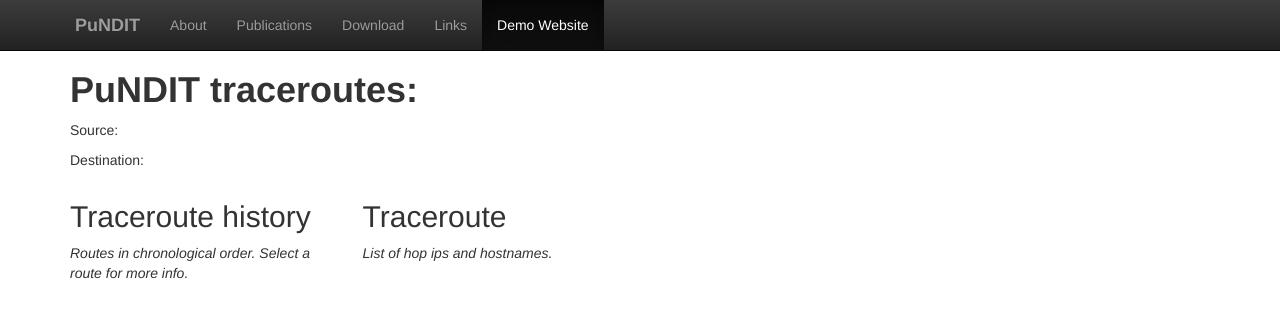
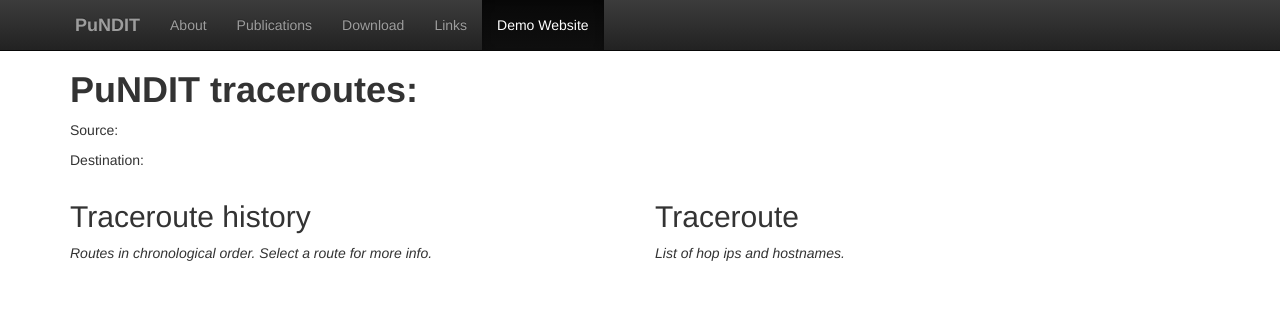
Before and after one commit to pundit-project/pundit, a website: page public_html/traceroutes.html in a window 1280 px wide. Drawn offline with nearby package versions, Linux system fonts and the light colour scheme; a script that the page names is missing.

Commit message:
More space to fit start and end time for traceroutes

```diff
--- a/public_html/traceroutes.html
+++ b/public_html/traceroutes.html
@@ -77,12 +77,12 @@ and open the template in the editor.
                         <p>Source: <span class="wp-combobox" data-channel="=columnOf('hosts', &quot;name&quot;)" data-selection-channel="loc/src"></span></p>
                         <p>Destination: <span class="wp-combobox" data-channel="=columnOf('hosts', &quot;name&quot;)" data-selection-channel="loc/dst"></span></p>
                     </div>
-                    <div class="col-md-3">
+                    <div class="col-md-6">
                         <h2>Traceroute history</h2>
                         <p><i>Routes in chronological order. Select a route for more info.</i></p>
                         <div id="report" class="wp-table" data-channel="=formula(concat(&quot;history/traceroute/&quot;, 'loc/src', &quot;/&quot;, 'loc/dst'))" data-selection-channel="loc/selection"></div>
                     </div>
-                    <div class="col-md-9">
+                    <div class="col-md-6">
                         <div class="wp-show-hide" data-channel="loc/selection">
                             <h2>Traceroute <span class="wp-html-content" style="width: 300px" data-channel="=elementAt(columnOf(&#39;loc/selection&#39;, &quot;tracerouteId&quot;), 0)"></span></h2>
                             <p><i>List of hop ips and hostnames.</i></p>
```
